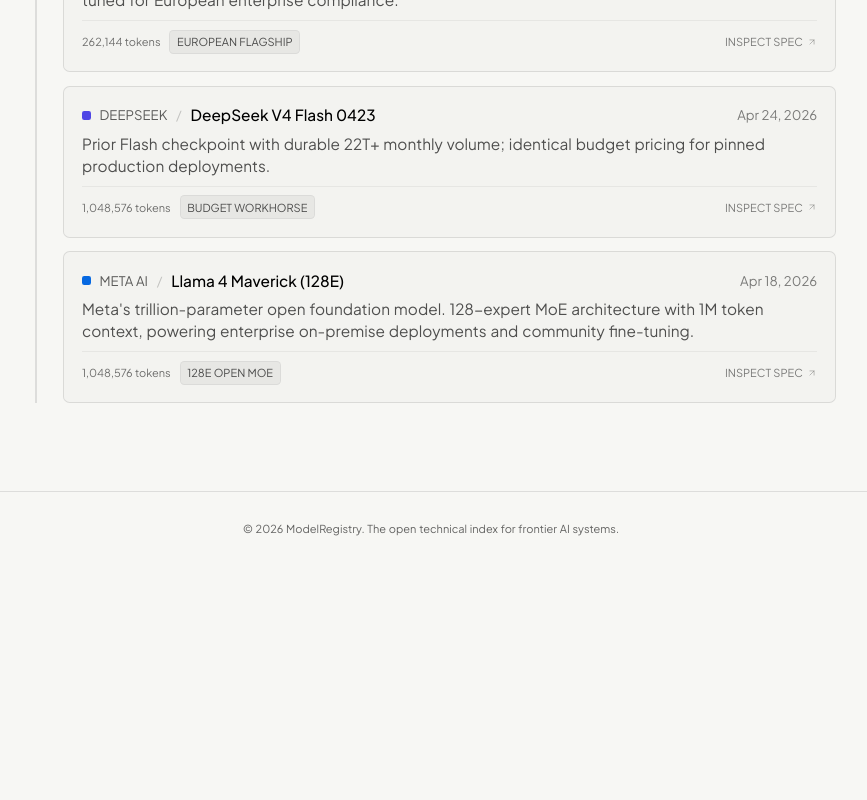
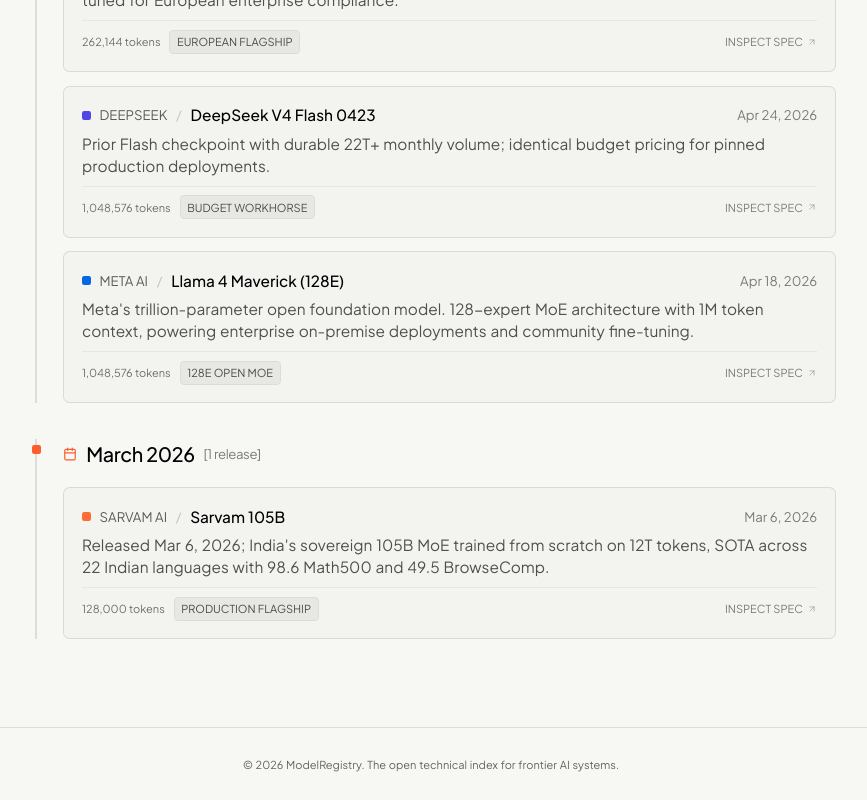
Before and after one commit to TirupMehta/ModelRegistry, a Next.js app: page /timeline in a window 1280 px wide. Shown: the part 5093-5893 px from the top of the page, without its empty margins (209-1076 px from the left). Before the commit the page ends 5657 px from the top, so only its background shows below. Built offline with nearby package versions, Linux system fonts and the light colour scheme.

Commit message:
feat: add Sarvam 105B sovereign open MoE flagship

```diff
--- a/data/companies.ts
+++ b/data/companies.ts
@@ -177,4 +177,16 @@ export const companies: Record<string, Company> = {
     latestFlagship: "Kimi K3",
     openWeightsAdvocate: false,
   },
+  sarvam: {
+    id: "sarvam",
+    name: "Sarvam AI",
+    shortName: "Sarvam",
+    website: "https://www.sarvam.ai",
+    headquarters: "Bengaluru, India",
+    accentColor: "#FF6B35",
+    description: "Builders of Sarvam 105B sovereign MoE, SOTA across 22 Indian languages, trained from scratch in India under IndiaAI mission.",
+    latestFlagship: "Sarvam 105B",
+    latestReasoning: "Sarvam 105B",
+    openWeightsAdvocate: true,
+  },
 }
--- a/data/models.ts
+++ b/data/models.ts
@@ -894,4 +894,39 @@ export const modelsData: ModelItem[] = [
       apiDocs: "https://docs.anthropic.com",
     },
   },
+
+  // ─── SARVAM AI ─────────────────────────────────────────────────────────────
+  {
+    id: "sarvam-105b",
+    companyId: "sarvam",
+    companyName: "Sarvam AI",
+    name: "Sarvam 105B",
+    version: "105B",
+    releaseDate: "2026-03-06",
+    isCompanyFlagship: true,
+    isLatestCheckpoint: true,
+    statusBadge: "PRODUCTION FLAGSHIP",
+    category: "flagship",
+    categoryLabel: "Open Reasoning MoE",
+    contextWindow: "128,000 tokens",
+    contextWindowTokens: 128000,
+    maxOutputTokens: "32,768 tokens",
+    parameters: "105B MoE (10.3B Active, 128 Experts)",
+    openWeights: true,
+    license: "Apache 2.0",
+    pricing: { input: 0.33, output: 0.83 },
+    highlight: "Released Mar 6, 2026; India's sovereign 105B MoE trained from scratch on 12T tokens, SOTA across 22 Indian languages with 98.6 Math500 and 49.5 BrowseComp.",
+    modalities: ["Text", "Code"],
+    benchmarks: {
+      mmluPro: "81.7%",
+      sweBench: "45.0%",
+      gpqa: "78.7%",
+    },
+    links: {
+      announcement: "https://www.sarvam.ai/blogs/sarvam-30b-105b",
+      playground: "https://dashboard.sarvam.ai/",
+      apiDocs: "https://docs.sarvam.ai/api-reference-docs/getting-started/models/sarvam-105b",
+      weights: "https://huggingface.co/sarvamai/sarvam-105b",
+    },
+  },
 ]
```
Also changed, not shown: 1 other file (tests, documents, lock files or other folders).
